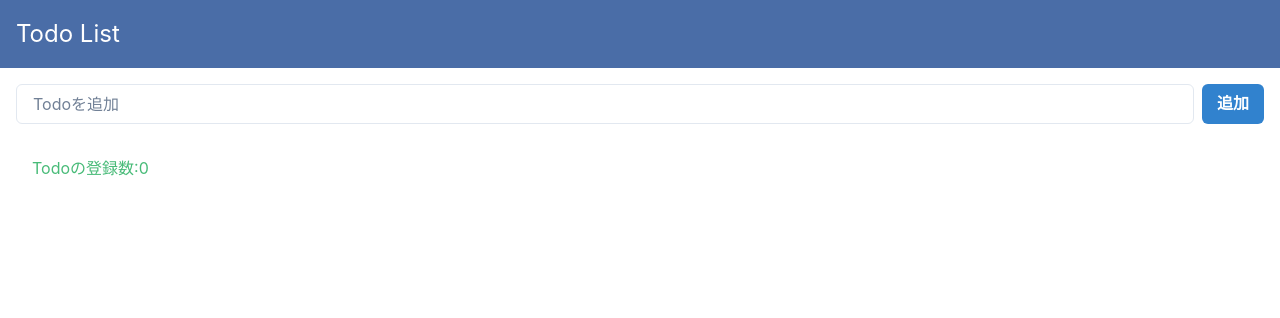
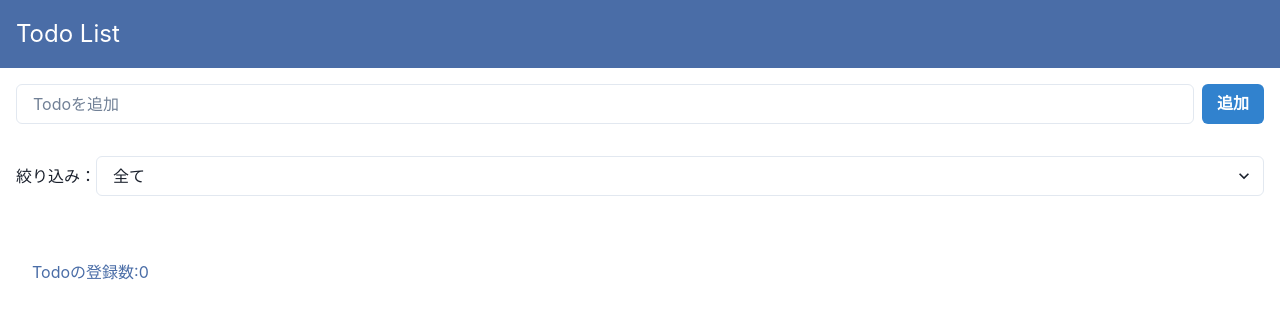
Before and after one commit to okaken2022/my-todo-app, a React (Create React App) app: page / in a window 1280 px wide. Shown: the top 318 px of the page. Built offline with nearby package versions, Linux system fonts and the light colour scheme.

Commit message:
絞り込み機能追加

```diff
--- /dev/null
+++ b/src/components/TodoFilter.jsx
@@ -0,0 +1,60 @@
+import React from 'react'
+import { useEffect, useState } from 'react'
+import { useRecoilValue, useRecoilState } from 'recoil';
+import {
+  Text,
+  Select,
+  Flex
+} from '@chakra-ui/react'
+import { todoListState, filteredTodos } from '../components/atom'
+
+const TodoFilter = () => {
+  const todoList = useRecoilValue(todoListState);
+  const [filter, setFilter] = useState('all')
+  const [filtered, setFiltered] =
+  useRecoilState(filteredTodos);
+
+  useEffect(() => {
+    console.log(todoList)
+    const filteringTodos = () => {
+      switch (filter) {
+        case 'option1':
+          setFiltered(todoList.filter((todo) => todo.status === 'option1'))
+          break
+        case 'option2':
+          setFiltered(todoList.filter((todo) => todo.status === 'option2'))
+          break
+        case 'option3':
+          setFiltered(todoList.filter((todo) => todo.status === 'option3'))
+          break
+        // ここまで
+        default:
+          setFiltered(todoList)
+      }
+    }
+
+    filteringTodos()
+
+  }, [filter, todoList])
+
+  return (
+  <>
+  <Flex alignItems='center'  mb='16'>
+    <Text>絞り込み：</Text>
+    <Select
+    value={filter}
+    onChange={(e) => setFilter(e.target.value)}
+    size='md'
+    bg='white'
+    flex='1'>
+      <option value='all'>全て</option>
+      <option value='option1'>未完了</option>
+      <option value='option2'>着手</option>
+      <option value='option3'>完了</option>
+    </Select>
+  </Flex>
+  </>
+  )
+}
+
+export default TodoFilter
--- a/src/components/TodoItem.jsx
+++ b/src/components/TodoItem.jsx
@@ -19,6 +19,8 @@ import { EditIcon, DeleteIcon } from '@chakra-ui/icons'
 
 function TotoItem({ item }) {
   const [todoList, setTodoList] = useRecoilState(todoListState);
+
+// 削除
   const deleteItem = () => {
     const index = todoList.findIndex((listItem) => listItem.id === item.id);
     const newTodoList = [
--- a/src/components/TodoItemCreator.jsx
+++ b/src/components/TodoItemCreator.jsx
@@ -25,7 +25,7 @@ function TodoItemCreator ({todoList}) {
       {
         id: todoList.length + 1,
         title: title,
-        status: '未完了',
+        status: 'option1',
         date: startDate,
       },
     ]);
--- a/src/components/TodoList.tsx
+++ b/src/components/TodoList.tsx
@@ -1,32 +1,44 @@
-import { useState } from 'react';
+import { useState,  useEffect } from 'react';
 import { useRecoilState, useRecoilValue } from 'recoil';
 import {
   ListItem,
   UnorderedList,
-  Button
+  Text,
+  Select,
+  Flex
 } from '@chakra-ui/react'
 import { todoListState } from '../components/atom'
-import { todoIsEditable } from '../components/atom';
+import { todoIsEditable, filteredTodos } from '../components/atom';
 import TodoListStats from '../components/TodoListStats'
 import TodoItemCreator from '../components/TodoItemCreator';
 import TodoItem from './TodoItem';
 import TodoItemEditor from './TodoItemEditor';
+import TodoFilter from './TodoFilter';
 
 function TodoList() {
   const [todoList, setTodoList] = useRecoilState(todoListState);
   const isEditable = useRecoilValue(todoIsEditable);
+  const filtered = useRecoilValue(filteredTodos);
   return (
     <>
-      {isEditable ? (<TodoItemEditor todoList={todoList} />) : (<TodoItemCreator todoList={todoList} />)}
+      {isEditable ? (
+      <TodoItemEditor todoList={todoList} />
+
+      ) : (
+      <>
+        <TodoItemCreator todoList={todoList} />
+        <TodoFilter />
         <UnorderedList listStyleType={'none'}>
           <TodoListStats />
-        {todoList.map((item, index) => (
+          {filtered.map((item, index) => (
             <ListItem key={index} mb={4}>
               <TodoItem item={item} />
             </ListItem>
           ))}
         </UnorderedList>
       </>
+      )}
+    </>
   );
 }
 
--- a/src/components/TodoListStats.tsx
+++ b/src/components/TodoListStats.tsx
@@ -5,7 +5,7 @@ import { Text } from '@chakra-ui/react'
 function TodoListStats() {
   const totalNum = useRecoilValue(todoListStatsState);
   return (
-    <Text color="#48BB78">Todoの登録数:{totalNum}</Text>
+    <Text color="#4A6DA7">Todoの登録数:{totalNum}</Text>
   );
 }
 
--- a/src/components/atom.tsx
+++ b/src/components/atom.tsx
@@ -18,8 +18,16 @@ export const todoEditId = atom({
   key: 'todoEditId',
   default: ''
 });
+
 // 編集対象のtodoTitle
 export const todoEditTitle = atom({
   key: 'todoEditTitle',
   default: ''
 });
+
+//絞り込み後のtodoList
+export const filteredTodos = atom({
+  key: 'filteredTodos',
+  default: [
+  ]
+});
```
Lines whose indentation alone changed are shown as unchanged.
